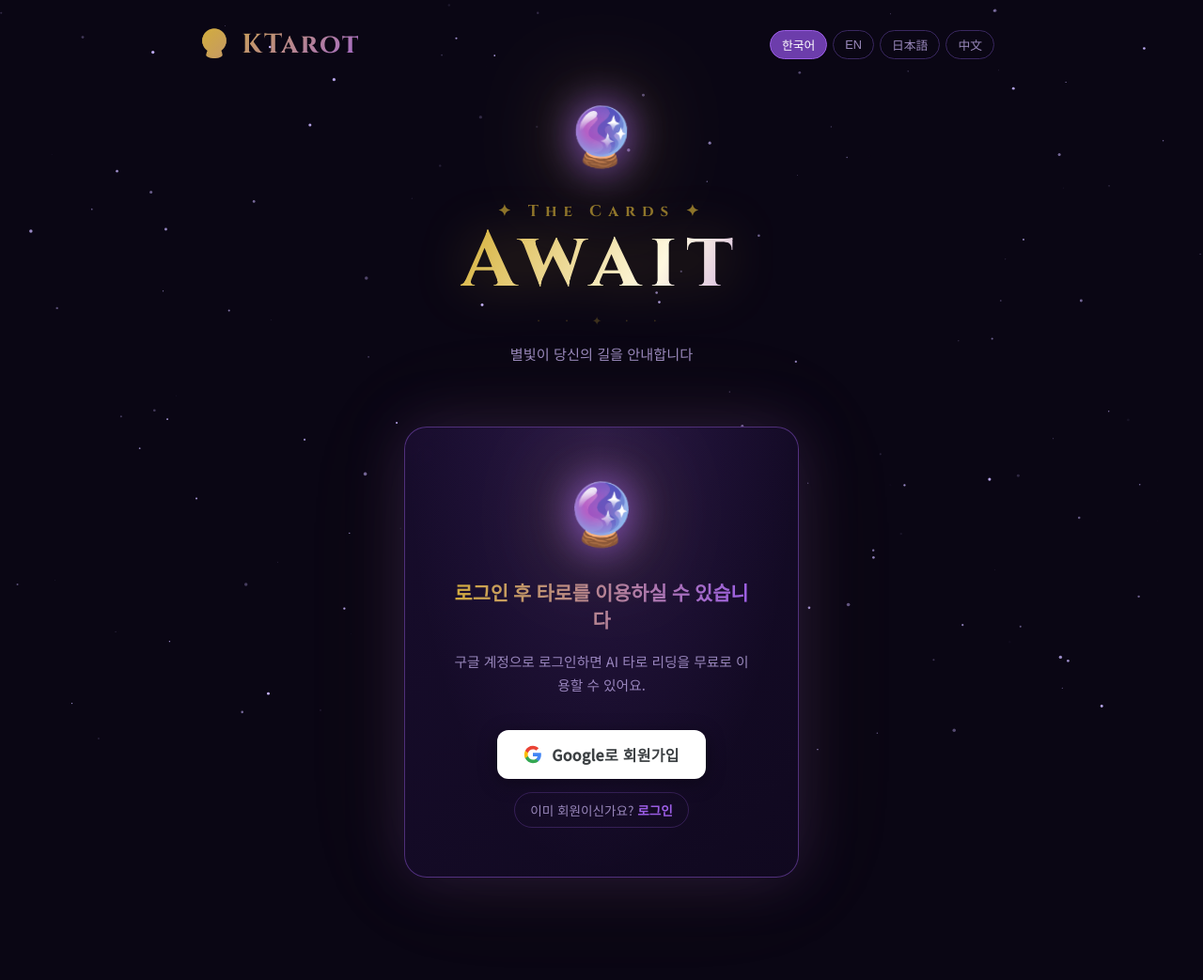
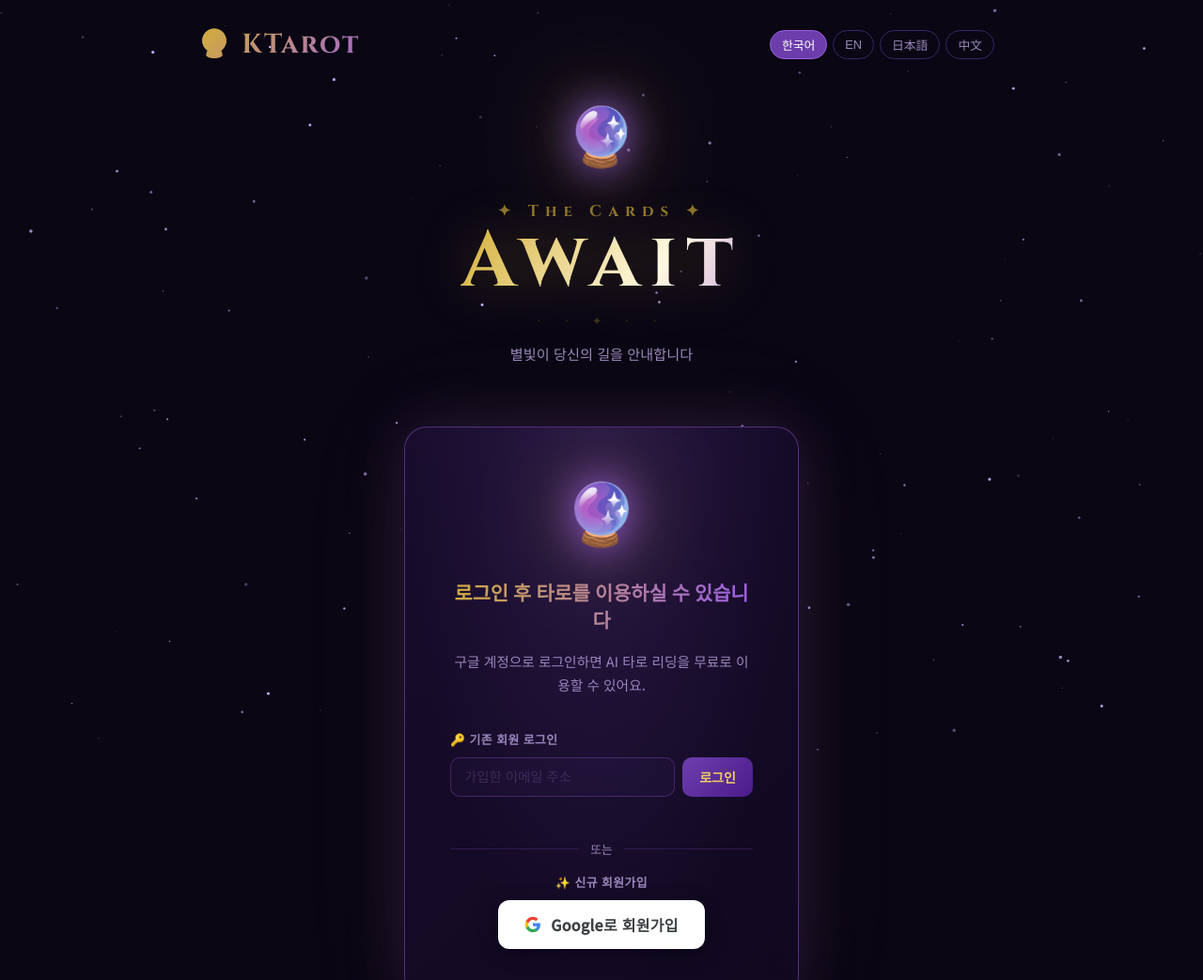
Before and after one commit to iloveboatkr-dot/ktarot, a website: page www/index.html in a window 1280 px wide. Shown: the top 1043 px of the page at 94% size. Drawn offline with nearby package versions, Linux system fonts and the light colour scheme; no server answers.

Commit message:
feat: 이메일 먼저 DB 체크 후 로그인 - 회원가입과 로그인 완전 분리

```diff
--- a/www/app.js
+++ b/www/app.js
@@ -528,23 +528,17 @@
 // 로그인 필요 화면
 function showLoginRequired() {
   const t = I18N[lang];
-  // 타로 UI 숨기기
   tarotUI.style.display = 'none';
   questionWrap.style.display = 'none';
   drawBtnWrap.style.display = 'none';
   stage.innerHTML = '';
   resultWrap.classList.remove('visible');
 
-  // ?error=notfound 감지: 로그인 실패 (계정 없음)
-  const isNotFound = new URLSearchParams(location.search).get('error') === 'notfound';
-  if (isNotFound) history.replaceState({}, '', '/');
-
-  // 로그인 유도 박스 삽입 (없으면)
   if (!document.getElementById('login-gate')) {
     const gate = document.createElement('div');
     gate.id = 'login-gate';
 
-    const googleSvg = `<svg width="20" height="20" viewBox="0 0 24 24" xmlns="http://www.w3.org/2000/svg">
+    const googleSvg = `<svg width="18" height="18" viewBox="0 0 24 24" xmlns="http://www.w3.org/2000/svg">
       <path d="M22.56 12.25c0-.78-.07-1.53-.2-2.25H12v4.26h5.92c-.26 1.37-1.04 2.53-2.21 3.31v2.77h3.57c2.08-1.92 3.28-4.74 3.28-8.09z" fill="#4285F4"/>
       <path d="M12 23c2.97 0 5.46-.98 7.28-2.66l-3.57-2.77c-.98.66-2.23 1.06-3.71 1.06-2.86 0-5.29-1.93-6.16-4.53H2.18v2.84C3.99 20.53 7.7 23 12 23z" fill="#34A853"/>
       <path d="M5.84 14.09c-.22-.66-.35-1.36-.35-2.09s.13-1.43.35-2.09V7.07H2.18C1.43 8.55 1 10.22 1 12s.43 3.45 1.18 4.93l2.85-2.22.81-.62z" fill="#FBBC05"/>
@@ -557,26 +551,76 @@
         <h2 class="login-gate-title" id="lg-title">${t.loginRequired}</h2>
         <p class="login-gate-desc" id="lg-desc">${t.loginDesc}</p>
 
-        ${isNotFound ? `
-        <div class="lg-error-box">
-          ⚠️ 등록된 계정이 없습니다.<br>
-          <small>탈퇴한 계정이거나 처음 방문하셨다면 <strong>회원가입</strong>을 해주세요.</small>
-        </div>` : ''}
+        <!-- ── 로그인 섹션 (이메일 먼저 확인) ── -->
+        <div class="lg-login-section">
+          <div class="lg-section-label">🔑 기존 회원 로그인</div>
+          <div class="lg-email-row">
+            <input type="email" id="lg-email" placeholder="가입한 이메일 주소" autocomplete="email" />
+            <button id="lg-login-btn" onclick="lgCheckAndLogin()">로그인</button>
+          </div>
+          <div id="lg-email-msg" class="lg-email-msg"></div>
+        </div>
 
-        <div class="lg-btn-group">
-          <a href="/auth/google?mode=signup" class="btn-google-lg" id="lg-btn">
-            ${googleSvg}
-            <span>Google로 회원가입</span>
-          </a>
-          <a href="/auth/google?mode=login" class="btn-login-only" id="lg-login-btn">
-            이미 회원이신가요? <strong>로그인</strong>
-          </a>
-        </div>
+        <!-- ── 구분선 ── -->
+        <div class="lg-divider"><span>또는</span></div>
+
+        <!-- ── 회원가입 ── -->
+        <div class="lg-section-label">✨ 신규 회원가입</div>
+        <a href="/auth/google?mode=signup" class="btn-google-lg" id="lg-btn">
+          ${googleSvg}
+          <span>Google로 회원가입</span>
+        </a>
       </div>`;
-    // 모드 카드 바로 아래 삽입
+
     tarotUI.insertAdjacentElement('afterend', gate);
+
+    // 엔터키로 로그인
+    document.getElementById('lg-email').addEventListener('keydown', e => {
+      if (e.key === 'Enter') lgCheckAndLogin();
+    });
   }
 }
+
+// 이메일 → DB 체크 → Google OAuth 로그인
+async function lgCheckAndLogin() {
+  const emailEl  = document.getElementById('lg-email');
+  const msgEl    = document.getElementById('lg-email-msg');
+  const loginBtn = document.getElementById('lg-login-btn');
+  const email = emailEl?.value.trim();
+
+  if (!email) {
+    if (msgEl) { msgEl.textContent = '이메일을 입력해 주세요.'; msgEl.className = 'lg-email-msg error'; }
+    return;
+  }
+
+  if (loginBtn) { loginBtn.disabled = true; loginBtn.textContent = '확인 중...'; }
+  if (msgEl)    { msgEl.textContent = ''; }
+
+  try {
+    const res  = await fetch(`/api/check-email?email=${encodeURIComponent(email)}`);
+    const data = await res.json();
+
+    if (data.exists) {
+      // DB에 계정 있음 → Google OAuth로 로그인 (이메일 힌트 포함)
+      if (msgEl) { msgEl.textContent = '계정을 확인했습니다. Google 로그인으로 이동합니다...'; msgEl.className = 'lg-email-msg success'; }
+      setTimeout(() => {
+        window.location.href = `/auth/google?mode=login&hint=${encodeURIComponent(email)}`;
+      }, 600);
+    } else {
+      // DB에 없음 → 가입 안내
+      if (msgEl) {
+        msgEl.innerHTML = '⚠️ 등록된 계정이 없습니다.<br><small>처음 방문하셨거나 탈퇴한 계정이면 <strong>회원가입</strong>을 해주세요.</small>';
+        msgEl.className = 'lg-email-msg error';
+      }
+      if (loginBtn) { loginBtn.disabled = false; loginBtn.textContent = '로그인'; }
+    }
+  } catch (e) {
+    if (msgEl) { msgEl.textContent = '네트워크 오류가 발생했습니다.'; msgEl.className = 'lg-email-msg error'; }
+    if (loginBtn) { loginBtn.disabled = false; loginBtn.textContent = '로그인'; }
+  }
+}
+
+
 
 
 // 언어 변경 시 로그인 게이트 텍스트도 업데이트
--- a/www/style.css
+++ b/www/style.css
@@ -736,6 +736,79 @@
 }
 .btn-login-only strong { color: var(--purple-l); }
 
+/* ── 이메일 로그인 섹션 ── */
+.lg-login-section {
+  margin-bottom: 8px;
+  text-align: left;
+}
+.lg-section-label {
+  font-size: .8rem;
+  color: var(--text-dim);
+  margin-bottom: 10px;
+  font-weight: 600;
+  letter-spacing: .5px;
+}
+.lg-email-row {
+  display: flex;
+  gap: 8px;
+  margin-bottom: 8px;
+}
+.lg-email-row input {
+  flex: 1;
+  background: rgba(26,14,48,.8);
+  border: 1px solid rgba(155,93,229,.3);
+  border-radius: 10px;
+  padding: 11px 14px;
+  color: var(--text);
+  font-size: .9rem;
+  outline: none;
+  transition: border .2s;
+}
+.lg-email-row input:focus { border-color: var(--purple-l); }
+.lg-email-row input::placeholder { color: #55447788; }
+.lg-email-row button {
+  background: linear-gradient(135deg, var(--purple), #4a1a8a);
+  color: var(--gold-l);
+  border: none;
+  border-radius: 10px;
+  padding: 11px 18px;
+  font-size: .88rem;
+  font-weight: 700;
+  cursor: pointer;
+  white-space: nowrap;
+  transition: all .2s;
+}
+.lg-email-row button:hover { filter: brightness(1.2); }
+.lg-email-row button:disabled { opacity: .5; cursor: not-allowed; }
+
+.lg-email-msg {
+  font-size: .82rem;
+  min-height: 18px;
+  line-height: 1.5;
+  padding: 0 2px;
+}
+.lg-email-msg.error { color: #ffaaaa; }
+.lg-email-msg.error small { color: var(--text-dim); }
+.lg-email-msg.error strong { color: #ffccaa; }
+.lg-email-msg.success { color: #88ffaa; }
+
+/* ── 구분선 ── */
+.lg-divider {
+  display: flex;
+  align-items: center;
+  gap: 12px;
+  margin: 20px 0 16px;
+  color: var(--text-dim);
+  font-size: .8rem;
+}
+.lg-divider::before, .lg-divider::after {
+  content: '';
+  flex: 1;
+  height: 1px;
+  background: rgba(155,93,229,.2);
+}
+
+
 /* 로그인 실패 오류 박스 */
 .lg-error-box {
   background: rgba(220,80,80,.1);
```
Also changed, not shown: server.js (+20 -4 lines).
